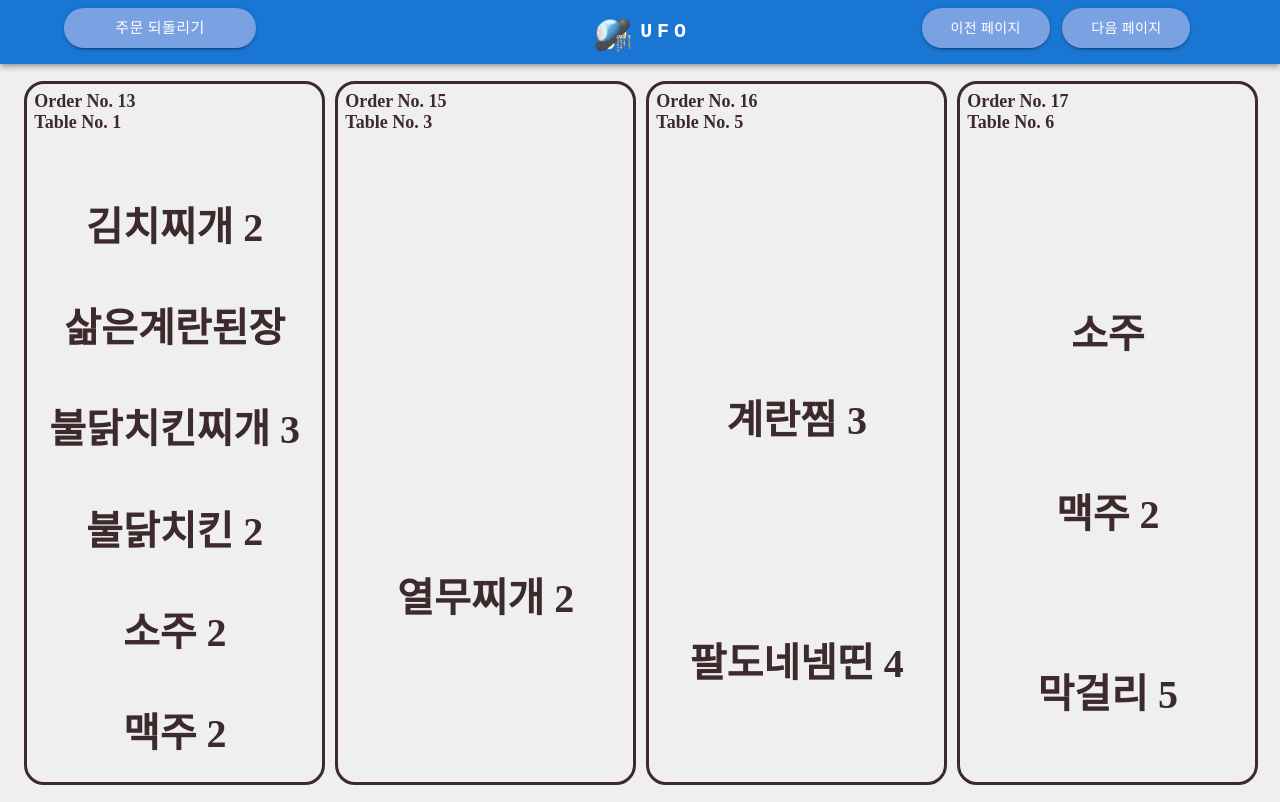
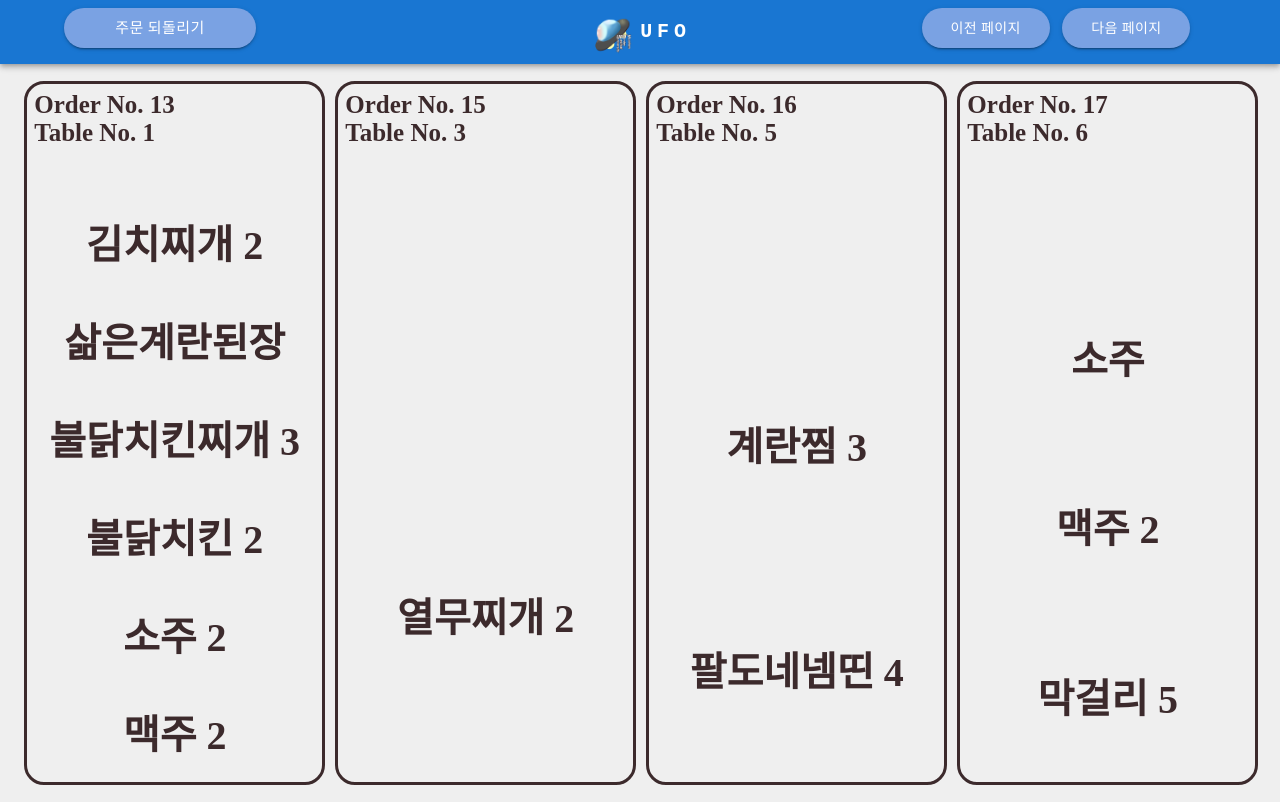
Before and after one commit to UFO-System/ufo-front, a React (Vite) app: page /KitchenPage in a window 1280 px wide. Built offline with nearby package versions, Linux system fonts and the light colour scheme.

Commit message:
Modify: OrderBoard의 Order No, Table No의 fontSize를 25px로 키웠습니다

```diff
--- a/src/components/Mobile/Kitchen/OrderBoard.jsx
+++ b/src/components/Mobile/Kitchen/OrderBoard.jsx
@@ -39,7 +39,7 @@ const OrderBoard = ({ tableNo, values }) => {
           <tr>
           <div
             style={{
-              fontSize: "18px",
+              fontSize: "25px",
               width: "100%",
               height: "100%",
               padding: "5px",
```
